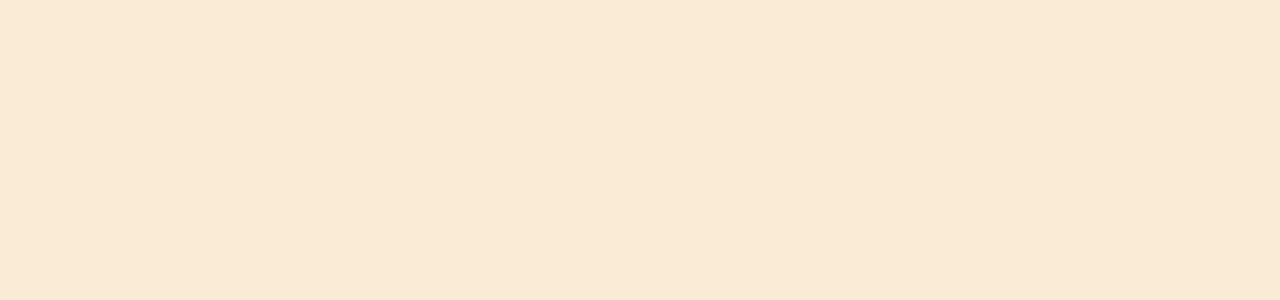
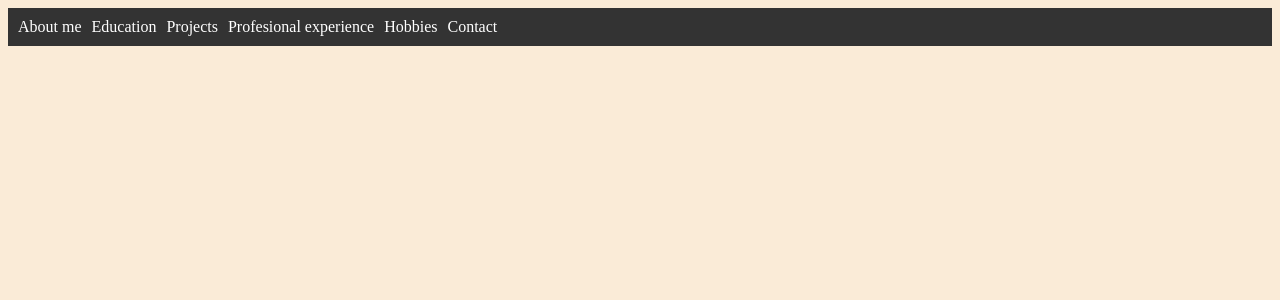
Before and after one commit to Clement-Torti/portfolio, an Angular app in the folder frontend/: page / in a window 1280 px wide. Shown: the top 300 px of the page. Built offline with nearby package versions, Linux system fonts and the light colour scheme.

Commit message:
Adding navigation too all sections

```diff
--- a/frontend/src/app/app.module.ts
+++ b/frontend/src/app/app.module.ts
@@ -5,9 +5,10 @@ import { HttpClientModule } from '@angular/common/http';
 import { AppRoutingModule } from './app-routing.module';
 import { AppComponent } from './app.component';
 import { NavbarComponent } from './components/navbar/navbar.component';
+import { MainViewComponent } from './components/main-view/main-view.component';
 
 @NgModule({
-  declarations: [AppComponent, NavbarComponent],
+  declarations: [AppComponent, NavbarComponent, MainViewComponent],
   imports: [BrowserModule, AppRoutingModule, HttpClientModule],
   providers: [],
   bootstrap: [AppComponent],
--- /dev/null
+++ b/frontend/src/app/components/main-view/main-view.component.html
@@ -0,0 +1 @@
+<app-navbar></app-navbar>
--- a/frontend/src/app/components/navbar/navbar.component.html
+++ b/frontend/src/app/components/navbar/navbar.component.html
@@ -1,7 +1,10 @@
 <nav>
     <ul>
-      <li><a routerLink="/">Home</a></li>
-      <li><a routerLink="/about">About</a></li>
-      <li><a routerLink="/contact">Contact</a></li>
+      <li><a [routerLink]="['/aboutMe']" routerLinkActive="defineClass']">About me</a></li>
+      <li><a [routerLink]="['/education']" routerLinkActive="defineClass']">Education</a></li>
+      <li><a [routerLink]="['/projects']" routerLinkActive="defineClass']">Projects</a></li>
+      <li><a [routerLink]="['/profesionalExperience']" routerLinkActive="defineClass']">Profesional experience</a></li>
+      <li><a [routerLink]="['/hobbies']" routerLinkActive="defineClass']">Hobbies</a></li>
+      <li><a [routerLink]="['/contact']" routerLinkActive="defineClass']">Contact</a></li>
     </ul>
 </nav>
```
Also changed, not shown: frontend/src/app/app-routing.module.ts (+8 -1 lines), frontend/src/app/components/main-view/main-view.component.ts (added, +10 -0 lines), frontend/src/app/components/main-view/main-view.component.css (added), 1 other file (tests, documents, lock files or other folders).
